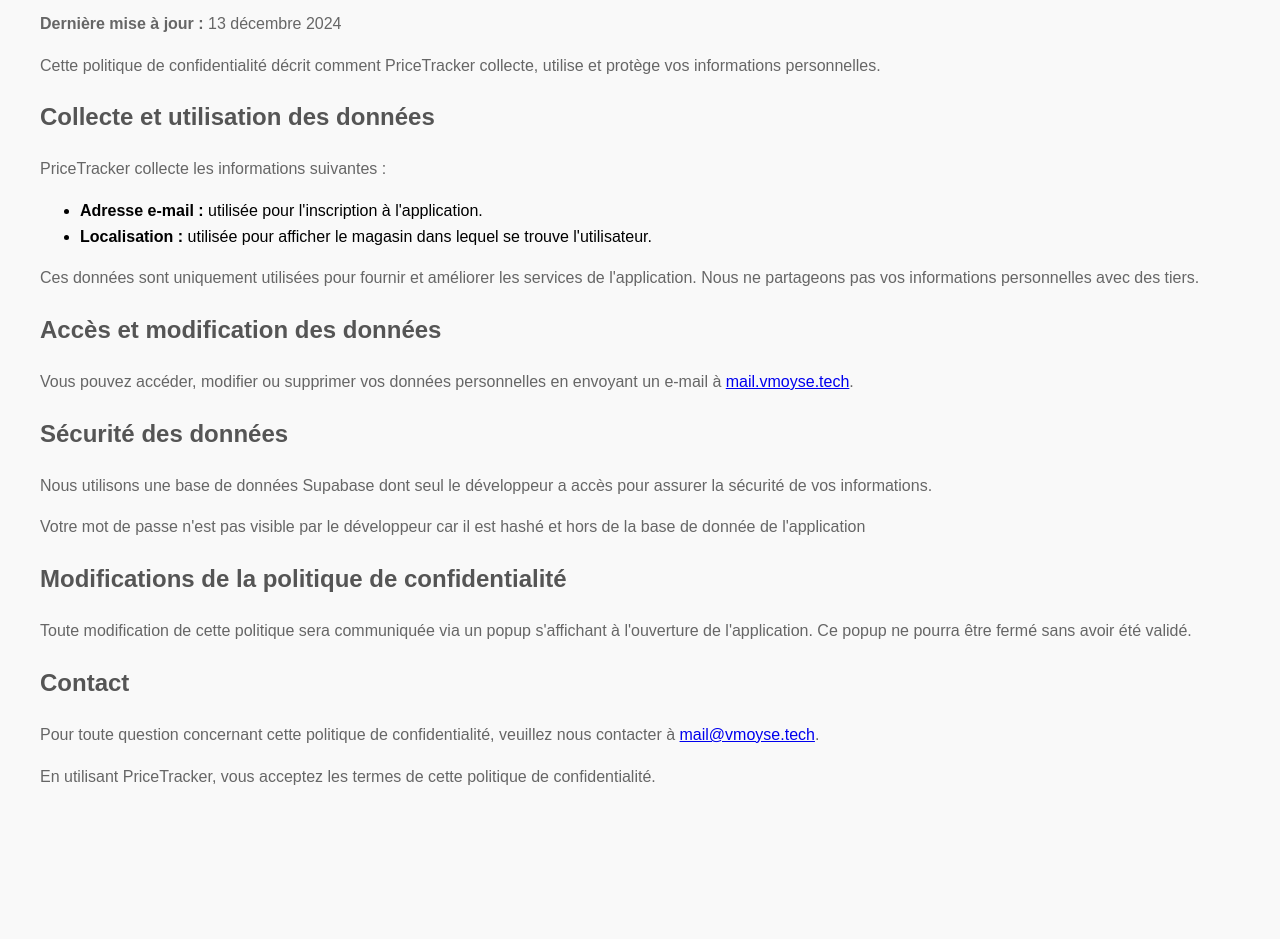
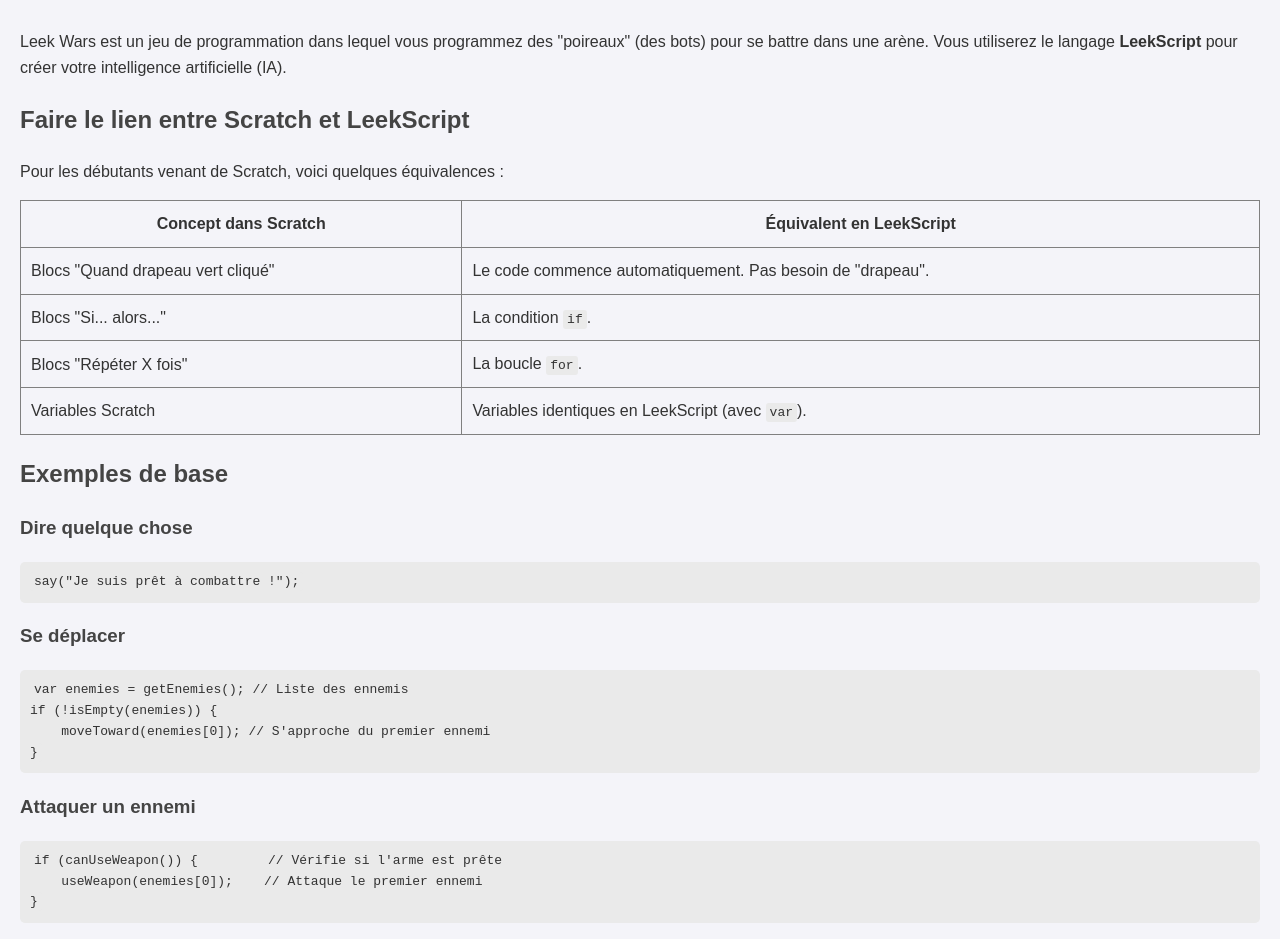
Before and after one commit to eaudaim/eaudaim.github.io, a plain HTML site: page index.html in a window 1280 px wide. Shown: the part 123-1062 px from the top of the page. Before the commit the page ends 968 px from the top, so only its background shows below. Drawn offline with Linux system fonts and the light colour scheme.

Commit message:
Update index.html

```diff
--- a/index.html
+++ b/index.html
@@ -1,57 +1,153 @@
 <!DOCTYPE html>
-<html lang="fr">
+<html lang="en">
 <head>
     <meta charset="UTF-8">
     <meta name="viewport" content="width=device-width, initial-scale=1.0">
-    <title>Politique de Confidentialité - PriceTracker</title>
+    <title>Tutoriel Leek Wars</title>
     <style>
         body {
             font-family: Arial, sans-serif;
             line-height: 1.6;
             margin: 20px;
-            padding: 20px;
-            background-color: #f9f9f9;
-        }
-        h1 {
+            background-color: #f4f4f9;
             color: #333;
         }
-        h2 {
-            color: #555;
+        h1, h2, h3 {
+            color: #444;
         }
-        p {
-            color: #666;
+        code {
+            background-color: #eaeaea;
+            padding: 2px 4px;
+            font-family: monospace;
+            border-radius: 3px;
+        }
+        pre {
+            background-color: #eaeaea;
+            padding: 10px;
+            border-radius: 5px;
+            overflow-x: auto;
+        }
+        ul {
+            margin: 10px 0;
+            padding-left: 20px;
+        }
+        .section {
+            margin-bottom: 20px;
         }
     </style>
 </head>
 <body>
+    <header>
+        <h1>Tutoriel Leek Wars : Découverte et Programmation en LeekScript</h1>
+    </header>
 
-<h1>Politique de confidentialité de PriceTracker</h1>
-<p><strong>Dernière mise à jour :</strong> 13 décembre 2024</p>
+    <main>
+        <section class="section">
+            <h2>Introduction à Leek Wars</h2>
+            <p>
+                Leek Wars est un jeu de programmation dans lequel vous programmez des "poireaux" (des bots) pour se battre dans une arène.
+                Vous utiliserez le langage <strong>LeekScript</strong> pour créer votre intelligence artificielle (IA).
+            </p>
+        </section>
 
-<p>Cette politique de confidentialité décrit comment PriceTracker collecte, utilise et protège vos informations personnelles.</p>
+        <section class="section">
+            <h2>Faire le lien entre Scratch et LeekScript</h2>
+            <p>
+                Pour les débutants venant de Scratch, voici quelques équivalences :
+            </p>
+            <table border="1" cellpadding="10" style="border-collapse: collapse; width: 100%;">
+                <thead>
+                    <tr>
+                        <th>Concept dans Scratch</th>
+                        <th>Équivalent en LeekScript</th>
+                    </tr>
+                </thead>
+                <tbody>
+                    <tr>
+                        <td>Blocs "Quand drapeau vert cliqué"</td>
+                        <td>Le code commence automatiquement. Pas besoin de "drapeau".</td>
+                    </tr>
+                    <tr>
+                        <td>Blocs "Si... alors..."</td>
+                        <td>La condition <code>if</code>.</td>
+                    </tr>
+                    <tr>
+                        <td>Blocs "Répéter X fois"</td>
+                        <td>La boucle <code>for</code>.</td>
+                    </tr>
+                    <tr>
+                        <td>Variables Scratch</td>
+                        <td>Variables identiques en LeekScript (avec <code>var</code>).</td>
+                    </tr>
+                </tbody>
+            </table>
+        </section>
 
-<h2>Collecte et utilisation des données</h2>
-<p>PriceTracker collecte les informations suivantes :</p>
-<ul>
-    <li><strong>Adresse e-mail :</strong> utilisée pour l'inscription à l'application.</li>
-    <li><strong>Localisation :</strong> utilisée pour afficher le magasin dans lequel se trouve l'utilisateur.</li>
-</ul>
-<p>Ces données sont uniquement utilisées pour fournir et améliorer les services de l'application. Nous ne partageons pas vos informations personnelles avec des tiers.</p>
+        <section class="section">
+            <h2>Exemples de base</h2>
+            <h3>Dire quelque chose</h3>
+            <pre><code>say("Je suis prêt à combattre !");</code></pre>
 
-<h2>Accès et modification des données</h2>
-<p>Vous pouvez accéder, modifier ou supprimer vos données personnelles en envoyant un e-mail à <a href="mailto:mail.vmoyse.tech">mail.vmoyse.tech</a>.</p>
+            <h3>Se déplacer</h3>
+            <pre><code>var enemies = getEnemies(); // Liste des ennemis
+if (!isEmpty(enemies)) {
+    moveToward(enemies[0]); // S'approche du premier ennemi
+}</code></pre>
 
-<h2>Sécurité des données</h2>
-<p>Nous utilisons une base de données Supabase dont seul le développeur a accès pour assurer la sécurité de vos informations.</p>
-<p>Votre mot de passe n'est pas visible par le développeur car il est hashé et hors de la base de donnée de l'application </p>
+            <h3>Attaquer un ennemi</h3>
+            <pre><code>if (canUseWeapon()) {         // Vérifie si l'arme est prête
+    useWeapon(enemies[0]);    // Attaque le premier ennemi
+}</code></pre>
+        </section>
 
-<h2>Modifications de la politique de confidentialité</h2>
-<p>Toute modification de cette politique sera communiquée via un popup s'affichant à l'ouverture de l'application. Ce popup ne pourra être fermé sans avoir été validé.</p>
+        <section class="section">
+            <h2>Stratégies avancées</h2>
+            <h3>Cibler l’ennemi le plus faible</h3>
+            <pre><code>var enemies = getEnemies();
+var weakestEnemy = null;
+var lowestLife = 99999;
 
-<h2>Contact</h2>
-<p>Pour toute question concernant cette politique de confidentialité, veuillez nous contacter à <a href="mailto:mail@vmoyse.tech">mail@vmoyse.tech</a>.</p>
+for (var enemy in enemies) {
+    var enemyLife = getLife(enemy);
+    if (enemyLife < lowestLife) {
+        lowestLife = enemyLife;
+        weakestEnemy = enemy;
+    }
+}
 
-<p>En utilisant PriceTracker, vous acceptez les termes de cette politique de confidentialité.</p>
+if (weakestEnemy != null && canUseWeapon()) {
+    useWeapon(weakestEnemy);
+}</code></pre>
 
+            <h3>Créer des fonctions</h3>
+            <p>Les fonctions permettent de structurer et de réutiliser votre code.</p>
+            <pre><code>function attackClosestEnemy() {
+    var enemies = getEnemies();
+    if (!isEmpty(enemies)) {
+        useWeapon(enemies[0]);
+    }
+}
+
+// Appeler la fonction
+attackClosestEnemy();</code></pre>
+        </section>
+
+        <section class="section">
+            <h2>Exercices pour s'entraîner</h2>
+            <ul>
+                <li>Déplacer votre poireau vers un ennemi et afficher "Je t'attaque !".</li>
+                <li>Créer une IA défensive qui fuit lorsque la vie est faible.</li>
+                <li>Programmer une IA qui cible en priorité l’ennemi ayant le moins de vie.</li>
+            </ul>
+        </section>
+
+        <section class="section">
+            <h2>Conclusion</h2>
+            <p>
+                Avec ces bases et exercices, vous pouvez maintenant développer des IA plus complexes et participer à des compétitions dans Leek Wars.
+                Amusez-vous bien et bonne chance dans l’arène !
+            </p>
+        </section>
+    </main>
 </body>
 </html>
```
